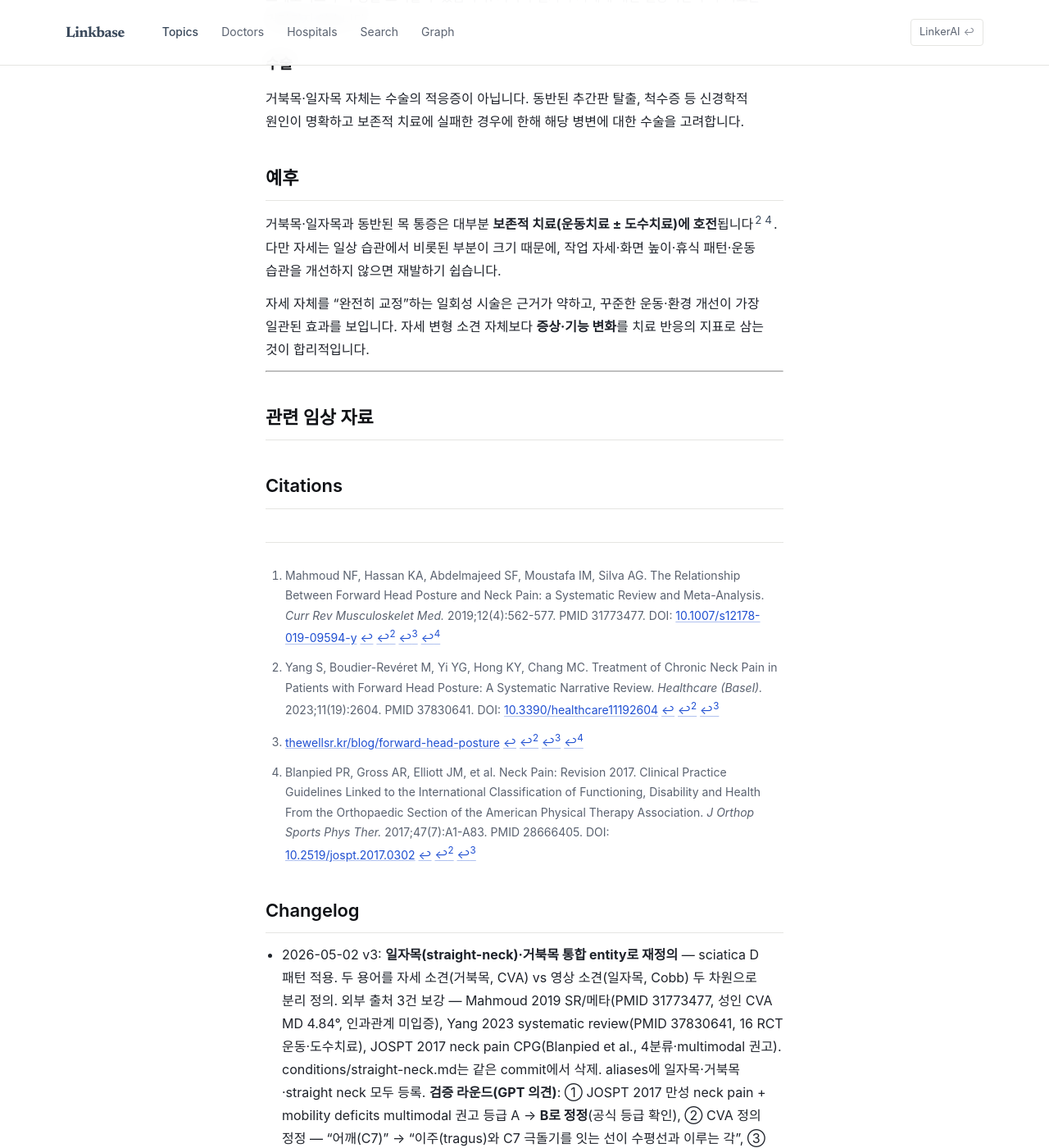
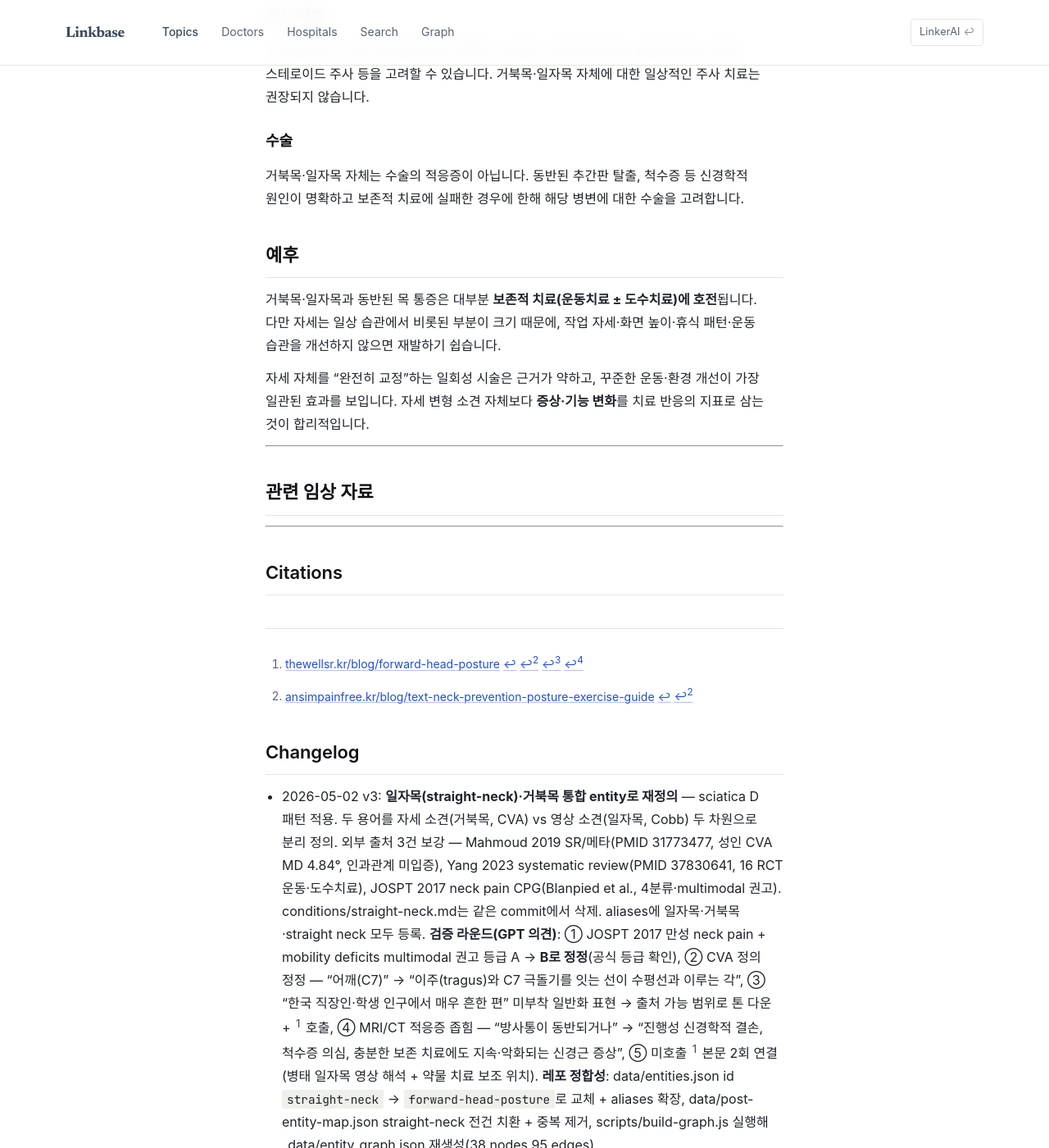
Before and after one commit to feelharmony/linkare-medical-knowledge, a Jekyll site: the page built from conditions/forward-head-posture.md, in a window 1280 px wide and 1400 px high, scrolled down 3494 px. Shown: the whole window at 82% size. Built offline with Jekyll 4.4.1, drawn with Linux system fonts in a browser that asks for light colours; some web fonts are replaced; some of the changed text lies outside the part shown.

Commit message:
pillar patch: 일자목 관리와 예방 — 일상에서 실천할 수 있는 자세·운동 가이드 → forward-head-posture (anchors: symptoms,diagnosis)

```diff
--- a/conditions/forward-head-posture.md
+++ b/conditions/forward-head-posture.md
@@ -12,32 +12,31 @@
   - forward head posture
   - straight neck
   - cervical lordosis loss
-last_reviewed: '2026-05-02'
+last_reviewed: '2026-05-18'
 locked: true
 verified_by: 사장님 + Claude + GPT 합의 (2026-05-09 LOCK 일괄 박힘)
 next_review: '2026-08-09'
-source_count: 4
-version: 3
+source_count: 5
+version: 2
 ---
-
 ## 정의
 
 거북목과 일자목은 같은 임상 영역을 다른 각도에서 부르는 용어입니다.
 
-- **거북목(forward head posture, FHP)** — 머리가 몸의 중심선보다 앞으로 나온 **자세 소견**. 임상 평가의 객관 지표로는 **두개척추각(craniovertebral angle, CVA)** — 귀 이주(tragus, 외이도)와 7번 경추(C7) 극돌기를 잇는 선이 수평선과 이루는 각 — 이 사용됩니다. CVA가 작을수록 거북목이 뚜렷한 상태입니다[^1].
+- **거북목(forward head posture, FHP)** — 머리가 몸의 중심선보다 앞으로 나온 **자세 소견**. 임상 평가의 객관 지표로는 **두개척추각(craniovertebral angle, CVA)** — 귀 이주(tragus, 외이도)와 7번 경추(C7) 극돌기를 잇는 선이 수평선과 이루는 각 — 이 사용됩니다. CVA가 작을수록 거북목이 뚜렷한 상태입니다.
 - **일자목(cervical lordosis loss, straight neck)** — 측면 X-ray에서 경추의 정상 C자 만곡이 평탄해진 **영상 소견**. Cobb angle 또는 Harrison posterior tangent 등으로 측정합니다.
 
 두 용어는 흔히 함께 다뤄지지만 측정 차원이 다릅니다. 거북목은 자세 평가(겉으로 드러난 정렬), 일자목은 뼈 정렬에 대한 영상 진단입니다. 거북목이 있어도 X-ray상 만곡이 유지되는 경우가 있고, 만곡이 평탄해도 자세는 정상으로 보일 수 있습니다.
 
-거북목 자체는 진단명(disease)이라기보다 **자세 변형 소견**입니다[^1]. 무증상 일반인에서도 흔히 관찰되며, 모든 거북목이 통증으로 이어지지는 않습니다.
+거북목 자체는 진단명(disease)이라기보다 **자세 변형 소견**입니다. 무증상 일반인에서도 흔히 관찰되며, 모든 거북목이 통증으로 이어지지는 않습니다.
 
 ## 병태
 
 ### 자세–근육 불균형
-거북목 자세가 지속되면 목 뒤쪽 표면 근육(상부 승모근, 견갑거근)은 과긴장하고, 앞쪽 깊은 굴곡근(longus colli, longus capitis)은 약화·억제됩니다. 이 불균형은 경추 분절의 부하를 변화시키고 자세 유지 비용을 높입니다[^2].
+거북목 자세가 지속되면 목 뒤쪽 표면 근육(상부 승모근, 견갑거근)은 과긴장하고, 앞쪽 깊은 굴곡근(longus colli, longus capitis)은 약화·억제됩니다. 이 불균형은 경추 분절의 부하를 변화시키고 자세 유지 비용을 높입니다.
 
 ### 거북목과 목 통증의 연관성
-거북목이 곧 통증을 유발하는지에 대해서는 인과관계가 확립되지 않았습니다. 15편의 단면 연구를 종합한 체계적 문헌고찰 및 메타분석에서, **성인** 그룹은 목 통증이 있는 사람이 무증상 그룹보다 거북목이 더 뚜렷했지만(CVA 평균 차이 4.84°, 95% CI 0.14~9.54), 청소년에서는 유의한 차이가 관찰되지 않았습니다[^1]. 단면 연구 설계 한계와 연구 간 이질성(I² = 83~85%)으로 인과 해석은 제한적입니다.
+거북목이 곧 통증을 유발하는지에 대해서는 인과관계가 확립되지 않았습니다. 15편의 단면 연구를 종합한 체계적 문헌고찰 및 메타분석에서, **성인** 그룹은 목 통증이 있는 사람이 무증상 그룹보다 거북목이 더 뚜렷했지만(CVA 평균 차이 4.84°, 95% CI 0.14~9.54), 청소년에서는 유의한 차이가 관찰되지 않았습니다. 단면 연구 설계 한계와 연구 간 이질성(I² = 83~85%)으로 인과 해석은 제한적입니다.
 
 ### 일자목과 통증의 관계
 영상 소견상 만곡 소실은 무증상자에서도 관찰됩니다. 영상 소견만으로 통증 유무를 예측하기는 어렵기 때문에, 영상은 임상 증상·진찰 소견과 함께 종합 해석합니다[^4].
@@ -59,23 +58,27 @@
 - 한쪽 팔로 뻗치는 방사통, 저림, 감각 둔화, 근력 약화 → 경추 신경근병증 의심
 - 양손 미세 운동 장애(단추 채우기 어려움), 보행 불안정 → 경추 척수증 의심
 
+일자목은 목의 C자 곡선이 무너져 척추 균형이 흔들리며 다양한 증상을 유발할 수 있습니다[^5].
+
 ## 진단
 
 거북목·일자목은 자세 평가, 임상 진찰, 그리고 필요 시 영상 검사를 단계적으로 활용해 평가합니다.
 
-- **자세 평가**: 정면·측면 사진으로 머리 위치와 어깨 정렬 확인. 두개척추각(CVA)을 측정해 객관화하기도 합니다[^1].
+- **자세 평가**: 정면·측면 사진으로 머리 위치와 어깨 정렬 확인. 두개척추각(CVA)을 측정해 객관화하기도 합니다.
 - **신체 검사**: 목 가동범위(굴곡·신전·회전·측굴), 도수 근력 검사, 신경학적 검사(감각·반사·근력), 견갑·흉추 가동성 평가.
 - **단순 X-ray**: 측면 영상에서 경추 만곡(Cobb angle 등)을 측정하면 일자목 여부를 평가할 수 있습니다. 다만 영상 소견만으로 통증을 예측·치료 결정을 내리지는 않습니다.
 - **MRI / CT**: 진행성 신경학적 결손, 척수증 의심 소견, 또는 충분한 보존 치료에도 지속·악화되는 신경근 증상이 있을 때 디스크·신경근·척수 평가를 위해 시행합니다.
 
-미국물리치료협회(APTA) 정형외과 분과의 2017년 목 통증 임상진료지침은 목 통증을 ▲가동성 결손형(mobility deficits) ▲운동 협응 장애형(movement coordination impairments) ▲방사통 동반형 ▲두통 동반형의 4가지 임상 분류로 나눠 평가·중재를 결정하도록 권고합니다[^3].
+미국물리치료협회(APTA) 정형외과 분과의 2017년 목 통증 임상진료지침은 목 통증을 ▲가동성 결손형(mobility deficits) ▲운동 협응 장애형(movement coordination impairments) ▲방사통 동반형 ▲두통 동반형의 4가지 임상 분류로 나눠 평가·중재를 결정하도록 권고합니다.
+
+일자목은 목뼈의 C자 곡선이 무너지면서 척추 전체의 균형이 흔들리는 구조적 변화로 진단됩니다[^5].
 
 ## 치료
 
 거북목·일자목 자체를 "교정"하는 것보다, **동반된 목 통증과 기능 제한을 완화**하고 자세 부담을 줄이는 데 초점을 둡니다.
 
 ### 운동치료 (1차 권고)
-운동치료는 거북목을 동반한 만성 목 통증에서 가장 일관된 근거를 가집니다. 16편의 무작위대조시험을 분석한 2023년 체계적 문헌고찰(Yang 등, *Healthcare*)은 다음 운동이 통증 감소와 자세 개선에 도움이 된다고 보고했습니다[^2].
+운동치료는 거북목을 동반한 만성 목 통증에서 가장 일관된 근거를 가집니다. 16편의 무작위대조시험을 분석한 2023년 체계적 문헌고찰(Yang 등, *Healthcare*)은 다음 운동이 통증 감소와 자세 개선에 도움이 된다고 보고했습니다.
 
 - **심부 경부 굴곡근 훈련(deep cervical flexor training)** — 머리를 가볍게 끄덕이는 동작으로 longus colli·longus capitis를 활성화
 - **견갑 안정화 운동(scapular stabilization)** — 중하부 승모근·전거근 강화
@@ -83,7 +86,7 @@
 - **경추-요추 운동 협응(motor control) 훈련**
 
 ### 도수치료·물리치료
-APTA 2017 목 통증 CPG는 만성 목 통증과 가동성 결손형에서 **경추·흉추 도수 가동/조작 + 운동치료의 병행(multimodal approach)**을 권고합니다(만성 단계 권고 등급 B)[^3]. 단독 도수치료보다 운동과의 병행이 일관된 근거를 가집니다. 단순 온열·전기자극 치료는 보조적 역할에 머무릅니다.
+APTA 2017 목 통증 CPG는 만성 목 통증과 가동성 결손형에서 **경추·흉추 도수 가동/조작 + 운동치료의 병행(multimodal approach)**을 권고합니다(만성 단계 권고 등급 B). 단독 도수치료보다 운동과의 병행이 일관된 근거를 가집니다. 단순 온열·전기자극 치료는 보조적 역할에 머무릅니다.
 
 ### 약물 치료
 급성기 통증·근육 긴장에 단기 비스테로이드 소염진통제, 근이완제를 사용할 수 있습니다. 약물은 통증·기능 회복 기간 동안의 보조 수단이며, 자세·근육 문제의 원인 치료는 운동·도수 중심입니다[^4].
@@ -96,7 +99,7 @@
 
 ## 예후
 
-거북목·일자목과 동반된 목 통증은 대부분 **보존적 치료(운동치료 ± 도수치료)에 호전**됩니다[^2][^3]. 다만 자세는 일상 습관에서 비롯된 부분이 크기 때문에, 작업 자세·화면 높이·휴식 패턴·운동 습관을 개선하지 않으면 재발하기 쉽습니다.
+거북목·일자목과 동반된 목 통증은 대부분 **보존적 치료(운동치료 ± 도수치료)에 호전**됩니다. 다만 자세는 일상 습관에서 비롯된 부분이 크기 때문에, 작업 자세·화면 높이·휴식 패턴·운동 습관을 개선하지 않으면 재발하기 쉽습니다.
 
 자세 자체를 "완전히 교정"하는 일회성 시술은 근거가 약하고, 꾸준한 운동·환경 개선이 가장 일관된 효과를 보입니다. 자세 변형 소견 자체보다 **증상·기능 변화**를 치료 반응의 지표로 삼는 것이 합리적입니다.
 
@@ -105,11 +108,12 @@
 ## 관련 임상 자료
 [^4]: [thewellsr.kr/blog/forward-head-posture](https://thewellsr.kr/blog/forward-head-posture)
 
+---
+
 ## Citations
-[^1]: Mahmoud NF, Hassan KA, Abdelmajeed SF, Moustafa IM, Silva AG. The Relationship Between Forward Head Posture and Neck Pain: a Systematic Review and Meta-Analysis. *Curr Rev Musculoskelet Med.* 2019;12(4):562-577. PMID 31773477. DOI: [10.1007/s12178-019-09594-y](https://pmc.ncbi.nlm.nih.gov/articles/PMC6942109/)
-[^2]: Yang S, Boudier-Revéret M, Yi YG, Hong KY, Chang MC. Treatment of Chronic Neck Pain in Patients with Forward Head Posture: A Systematic Narrative Review. *Healthcare (Basel).* 2023;11(19):2604. PMID 37830641. DOI: [10.3390/healthcare11192604](https://pmc.ncbi.nlm.nih.gov/articles/PMC10572307/)
-[^3]: Blanpied PR, Gross AR, Elliott JM, et al. Neck Pain: Revision 2017. Clinical Practice Guidelines Linked to the International Classification of Functioning, Disability and Health From the Orthopaedic Section of the American Physical Therapy Association. *J Orthop Sports Phys Ther.* 2017;47(7):A1-A83. PMID 28666405. DOI: [10.2519/jospt.2017.0302](https://www.jospt.org/doi/10.2519/jospt.2017.0302)
+[^5]: [ansimpainfree.kr/blog/text-neck-prevention-posture-exercise-guide](https://ansimpainfree.kr/blog/text-neck-prevention-posture-exercise-guide)
 
 ## Changelog
 - 2026-05-02 v3: **일자목(straight-neck)·거북목 통합 entity로 재정의** — sciatica D 패턴 적용. 두 용어를 자세 소견(거북목, CVA) vs 영상 소견(일자목, Cobb) 두 차원으로 분리 정의. 외부 출처 3건 보강 — Mahmoud 2019 SR/메타(PMID 31773477, 성인 CVA MD 4.84°, 인과관계 미입증), Yang 2023 systematic review(PMID 37830641, 16 RCT 운동·도수치료), JOSPT 2017 neck pain CPG(Blanpied et al., 4분류·multimodal 권고). conditions/straight-neck.md는 같은 commit에서 삭제. aliases에 일자목·거북목·straight neck 모두 등록. **검증 라운드(GPT 의견)**: ① JOSPT 2017 만성 neck pain + mobility deficits multimodal 권고 등급 A → **B로 정정**(공식 등급 확인), ② CVA 정의 정정 — "어깨(C7)" → "이주(tragus)와 C7 극돌기를 잇는 선이 수평선과 이루는 각", ③ "한국 직장인·학생 인구에서 매우 흔한 편" 미부착 일반화 표현 → 출처 가능 범위로 톤 다운 + [^4] 호출, ④ MRI/CT 적응증 좁힘 — "방사통이 동반되거나" → "진행성 신경학적 결손, 척수증 의심, 충분한 보존 치료에도 지속·악화되는 신경근 증상", ⑤ 미호출 [^4] 본문 2회 연결(병태 일자목 영상 해석 + 약물 치료 보조 위치). **레포 정합성**: data/entities.json id `straight-neck` → `forward-head-posture`로 교체 + aliases 확장, data/post-entity-map.json straight-neck 전건 치환 + 중복 제거, scripts/build-graph.js 실행해 _data/entity_graph.json 재생성(38 nodes 95 edges).
 - 2026-04-23 v2: 정의·병태·증상·진단·치료·예후 신설 (자체 출처 1건)
+- 2026-05-18 v2: 증상 enrich, 진단 enrich
```
Also changed, not shown: other parts of conditions/forward-head-posture.md (+2 -2 lines).
